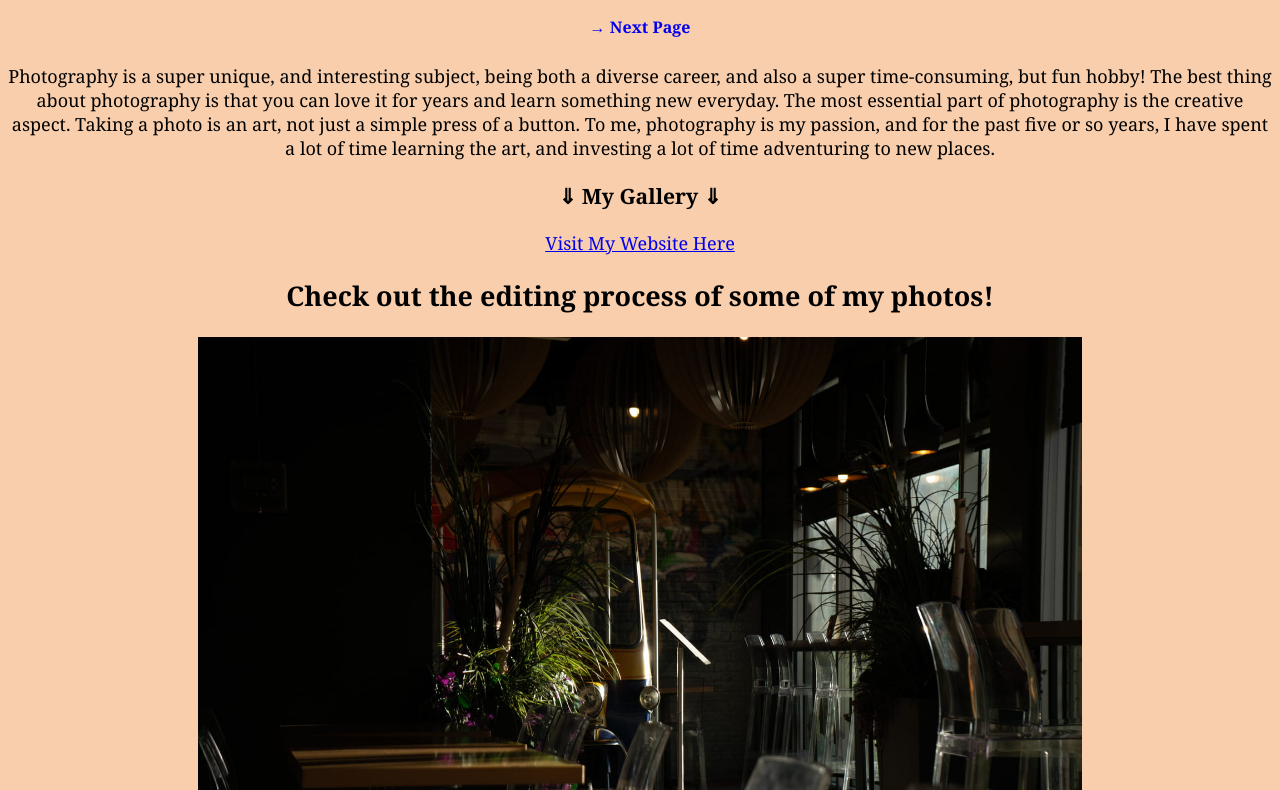
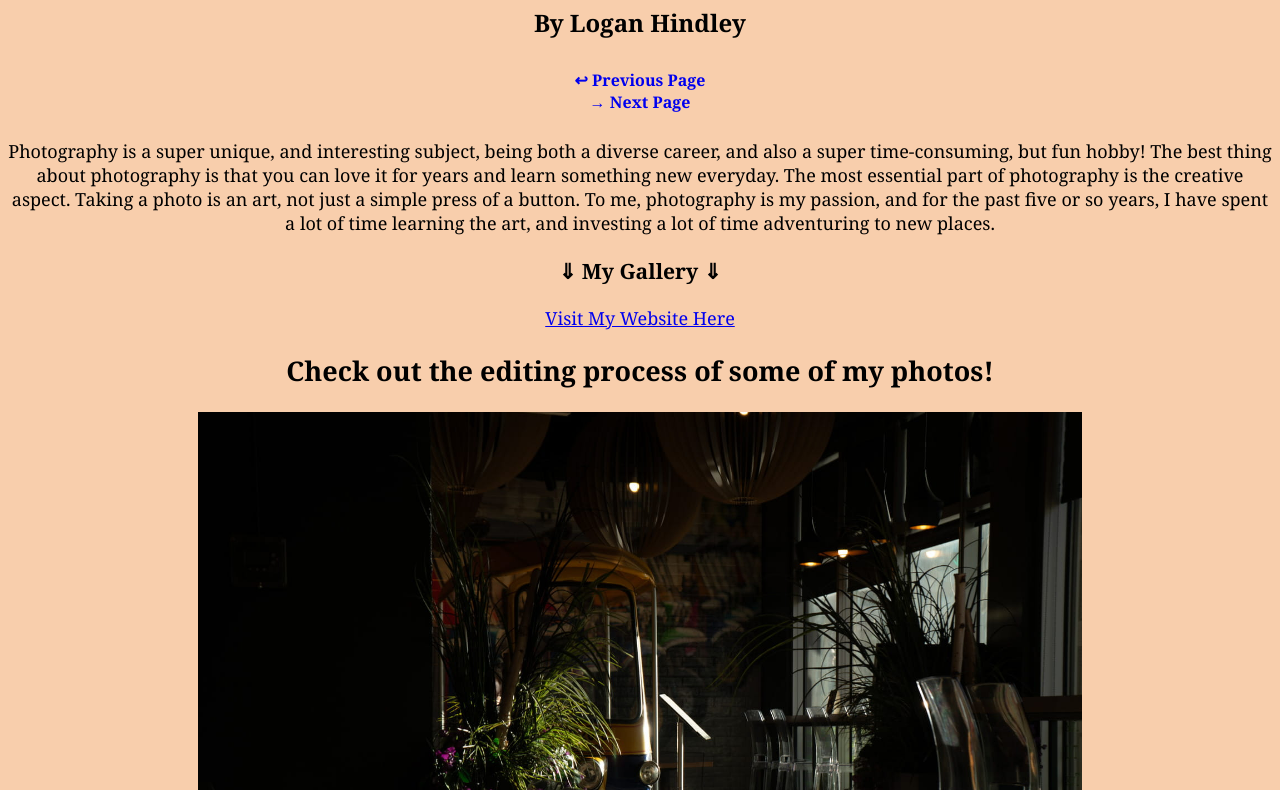
Before and after one commit to logie87/VIUCSCI115LoganH, a plain HTML site: page index.html in a window 1280 px wide. Shown: the part 121-911 px from the top of the page. Drawn offline with Linux system fonts and the light colour scheme.

Commit message:
Author Title Added

```diff
--- a/index.html
+++ b/index.html
@@ -44,7 +44,9 @@
 
 
     <h1>All about Photography</h1>
+    <h2 style="text-align: center;">By Logan Hindley</h2>
     <p class="CycleLinks">
+    <a href="index.html" style="text-decoration: none;"> &#8617; Previous Page</a><br>
     <a href="cameras.html" style="text-decoration: none;">&#8594; Next Page</a>
     </p>
     <div class="maintext">
```
Also changed, not shown: aperture.html (+1 -0 lines), brands.html (+1 -0 lines), cameras.html (+1 -0 lines), composition.html (+1 -0 lines), iso.html (+1 -0 lines), lenses.html (+1 -0 lines), shutter.html (+1 -0 lines).
